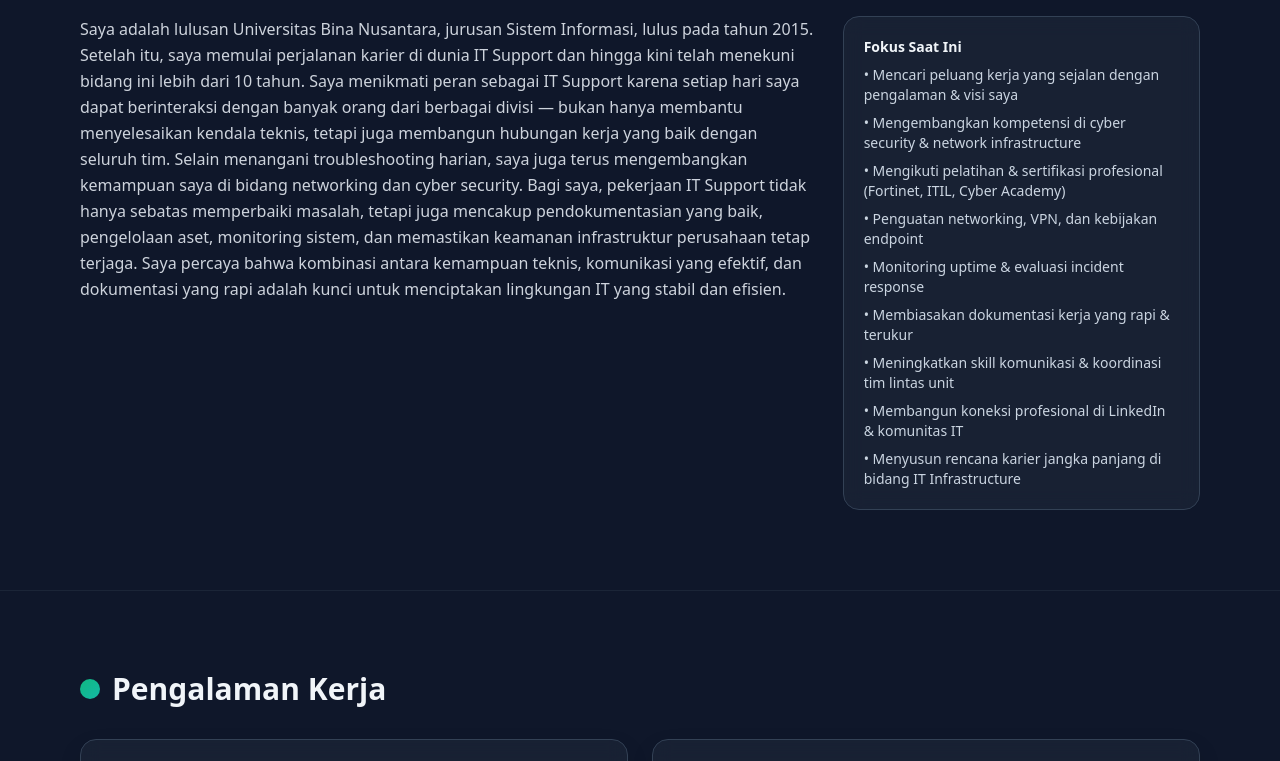
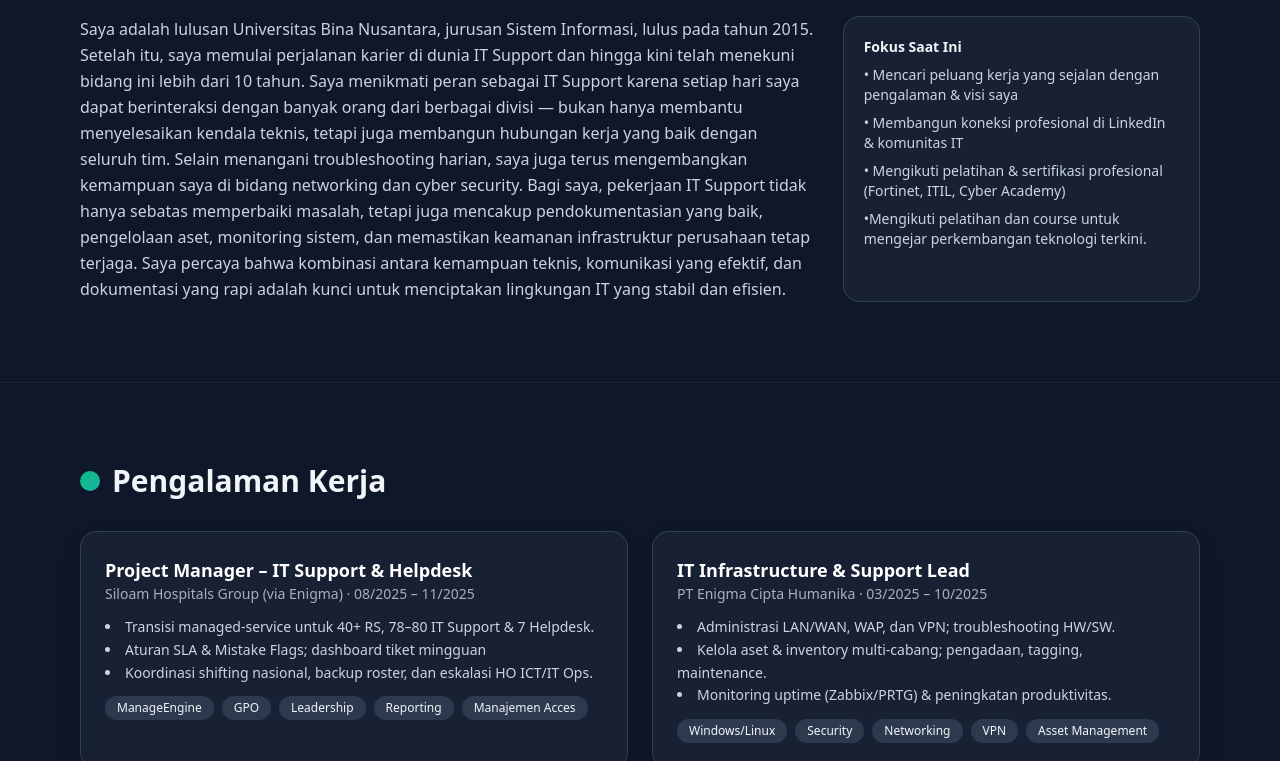
Before and after one commit to ojanriders/portofolio, a plain HTML site: page index.html in a window 1280 px wide. Shown: the part 559-1320 px from the top of the page. Drawn offline with nearby package versions, Linux system fonts and the light colour scheme; no server answers.

Commit message:
Update index.html

```diff
--- a/index.html
+++ b/index.html
@@ -130,14 +130,9 @@ Saya percaya bahwa kombinasi antara kemampuan teknis, komunikasi yang efektif, d
             <h3 class="font-semibold mb-2">Fokus Saat Ini</h3>
             <ul class="space-y-2 text-slate-300">
            <li>• Mencari peluang kerja yang sejalan dengan pengalaman & visi saya</li>
-  <li>• Mengembangkan kompetensi di cyber security & network infrastructure</li>
-  <li>• Mengikuti pelatihan & sertifikasi profesional (Fortinet, ITIL, Cyber Academy)</li>
-  <li>• Penguatan networking, VPN, dan kebijakan endpoint</li>
-  <li>• Monitoring uptime & evaluasi incident response</li>
-  <li>• Membiasakan dokumentasi kerja yang rapi & terukur</li>
-  <li>• Meningkatkan skill komunikasi & koordinasi tim lintas unit</li>
-  <li>• Membangun koneksi profesional di LinkedIn & komunitas IT</li>
-  <li>• Menyusun rencana karier jangka panjang di bidang IT Infrastructure</li>
+           <li>• Membangun koneksi profesional di LinkedIn & komunitas IT</li>
+          <li>• Mengikuti pelatihan & sertifikasi profesional (Fortinet, ITIL, Cyber Academy)</li>
+         <li>•Mengikuti pelatihan dan course untuk mengejar perkembangan teknologi terkini.</li>
             </ul>
           </div>
         </div>
@@ -154,15 +149,15 @@ Saya percaya bahwa kombinasi antara kemampuan teknis, komunikasi yang efektif, d
             <p class="text-slate-300/80 text-sm">Siloam Hospitals Group (via Enigma) · 08/2025 – 11/2025</p>
             <ul class="list-disc list-inside text-slate-200/90 text-sm leading-relaxed mt-3">
               <li>Transisi managed‑service untuk 40+ RS, 78–80 IT Support & 7 Helpdesk.</li>
-              <li>Aturan SLA & Mistake Flags; dashboard tiket mingguan (Excel/VBA).</li>
+              <li>Aturan SLA & Mistake Flags; dashboard tiket mingguan</li>
               <li>Koordinasi shifting nasional, backup roster, dan eskalasi HO ICT/IT Ops.</li>
             </ul>
             <div class="flex flex-wrap gap-2 pt-3 text-xs">
               <span class="bg-slate-700/80 px-3 py-1 rounded-full">ManageEngine</span>
-              <span class="bg-slate-700/80 px-3 py-1 rounded-full">Microsoft 365</span>
-              <span class="bg-slate-700/80 px-3 py-1 rounded-full">Zabbix</span>
-              <span class="bg-slate-700/80 px-3 py-1 rounded-full">Intune/MDM</span>
-              <span class="bg-slate-700/80 px-3 py-1 rounded-full">VPN</span>
+              <span class="bg-slate-700/80 px-3 py-1 rounded-full">GPO</span>
+              <span class="bg-slate-700/80 px-3 py-1 rounded-full">Leadership</span>
+              <span class="bg-slate-700/80 px-3 py-1 rounded-full">Reporting</span>
+              <span class="bg-slate-700/80 px-3 py-1 rounded-full">Manajemen Acces</span>
             </div>
           </article>
           <article class="rounded-2xl glass border border-slate-700 p-6 shadow-soft">
@@ -175,10 +170,10 @@ Saya percaya bahwa kombinasi antara kemampuan teknis, komunikasi yang efektif, d
             </ul>
             <div class="flex flex-wrap gap-2 pt-3 text-xs">
               <span class="bg-slate-700/80 px-3 py-1 rounded-full">Windows/Linux</span>
-              <span class="bg-slate-700/80 px-3 py-1 rounded-full">PRTG</span>
-              <span class="bg-slate-700/80 px-3 py-1 rounded-full">Zabbix</span>
+              <span class="bg-slate-700/80 px-3 py-1 rounded-full">Security</span>
+              <span class="bg-slate-700/80 px-3 py-1 rounded-full">Networking</span>
               <span class="bg-slate-700/80 px-3 py-1 rounded-full">VPN</span>
-              <span class="bg-slate-700/80 px-3 py-1 rounded-full">Asset Mgmt</span>
+              <span class="bg-slate-700/80 px-3 py-1 rounded-full">Asset Management</span>
             </div>
           </article>
           <article class="rounded-2xl glass border border-slate-700 p-6 shadow-soft md:col-span-2">
```
